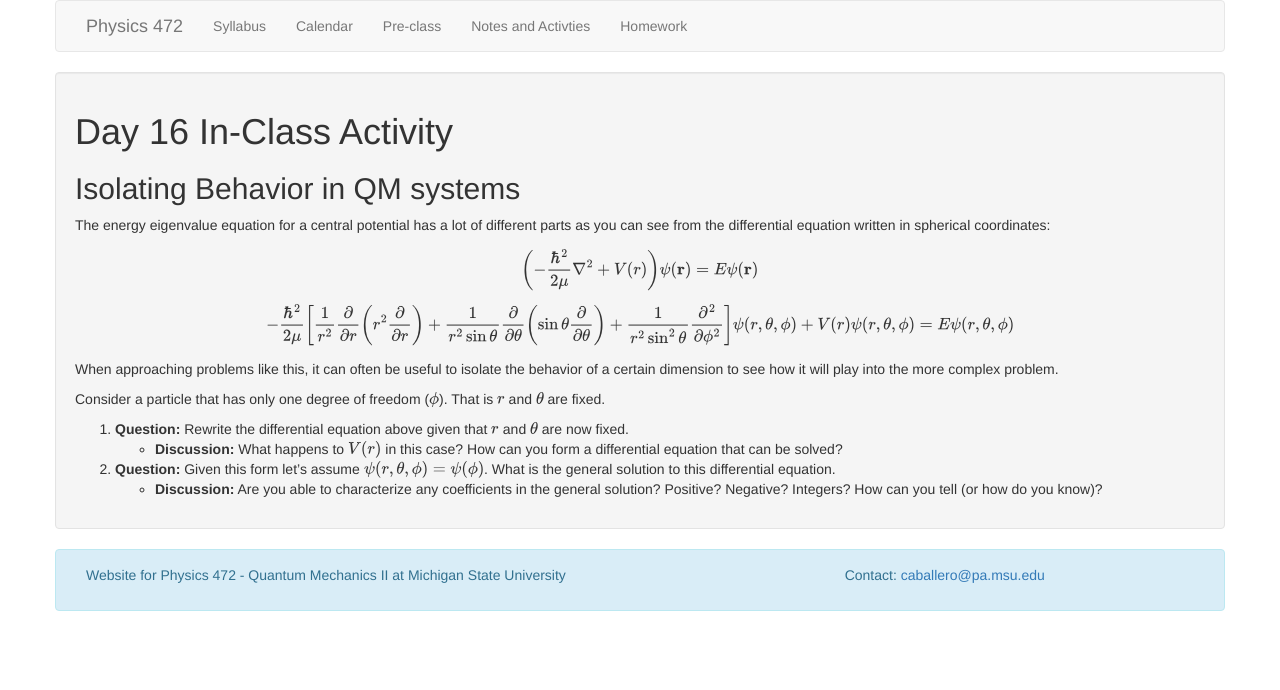
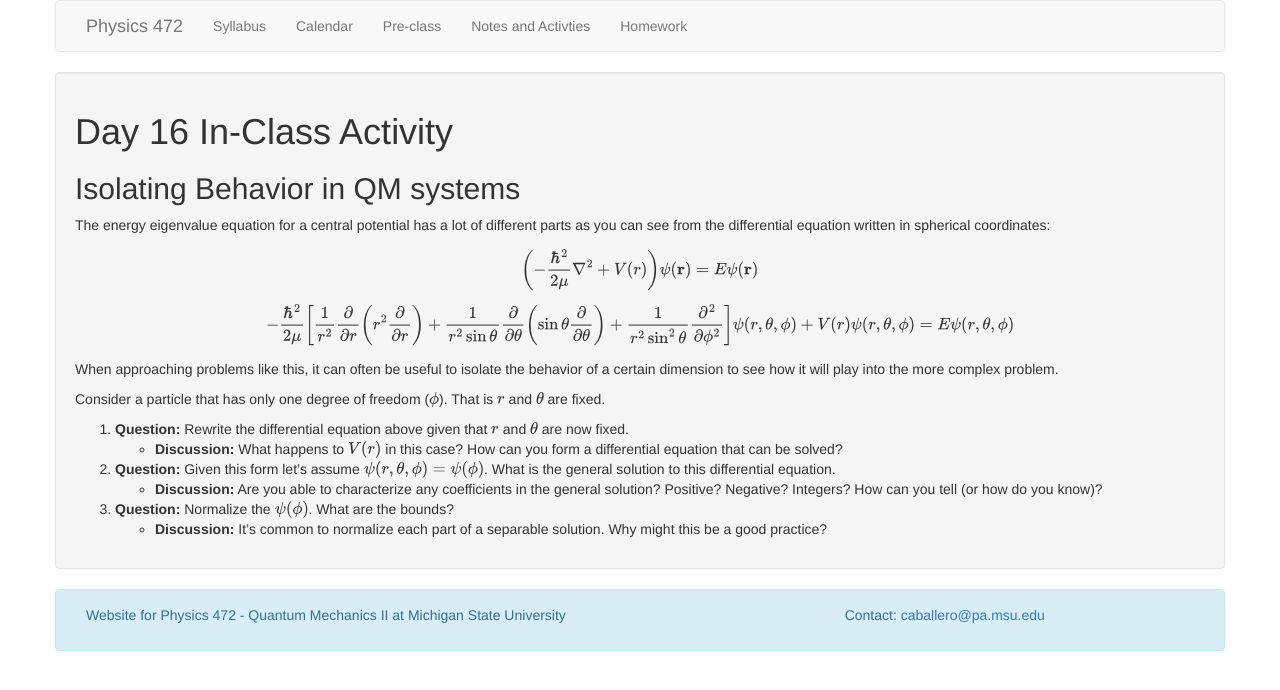
Before and after one commit to dannycab/phy472msu_s2021, a Jekyll site: the page built from notes/in-class/day16.md, in a window 1280 px wide. Shown: the top 690 px of the page. Built offline with Jekyll 4.4.1, drawn with Linux system fonts in a browser that asks for light colours.

Commit message:
updated with day 16

```diff
--- a/notes/in-class/day16.md
+++ b/notes/in-class/day16.md
@@ -20,3 +20,5 @@ Consider a particle that has only one degree of freedom ($\phi$). That is $r$ an
   * **Discussion:** What happens to $V(r)$ in this case? How can you form a differential equation that can be solved?
 2. **Question:** Given this form let's assume $\psi(r,\theta,\phi) = \psi(\phi)$. What is the general solution to this differential equation.
   * **Discussion:** Are you able to characterize any coefficients in the general solution? Positive? Negative? Integers? How can you tell (or how do you know)?
+3. **Question:** Normalize the $\psi(\phi)$. What are the bounds?
+  * **Discussion:** It's common to normalize each part of a separable solution. Why might this be a good practice?
```
Also changed, not shown: notes/index.md (+1 -1 lines).
